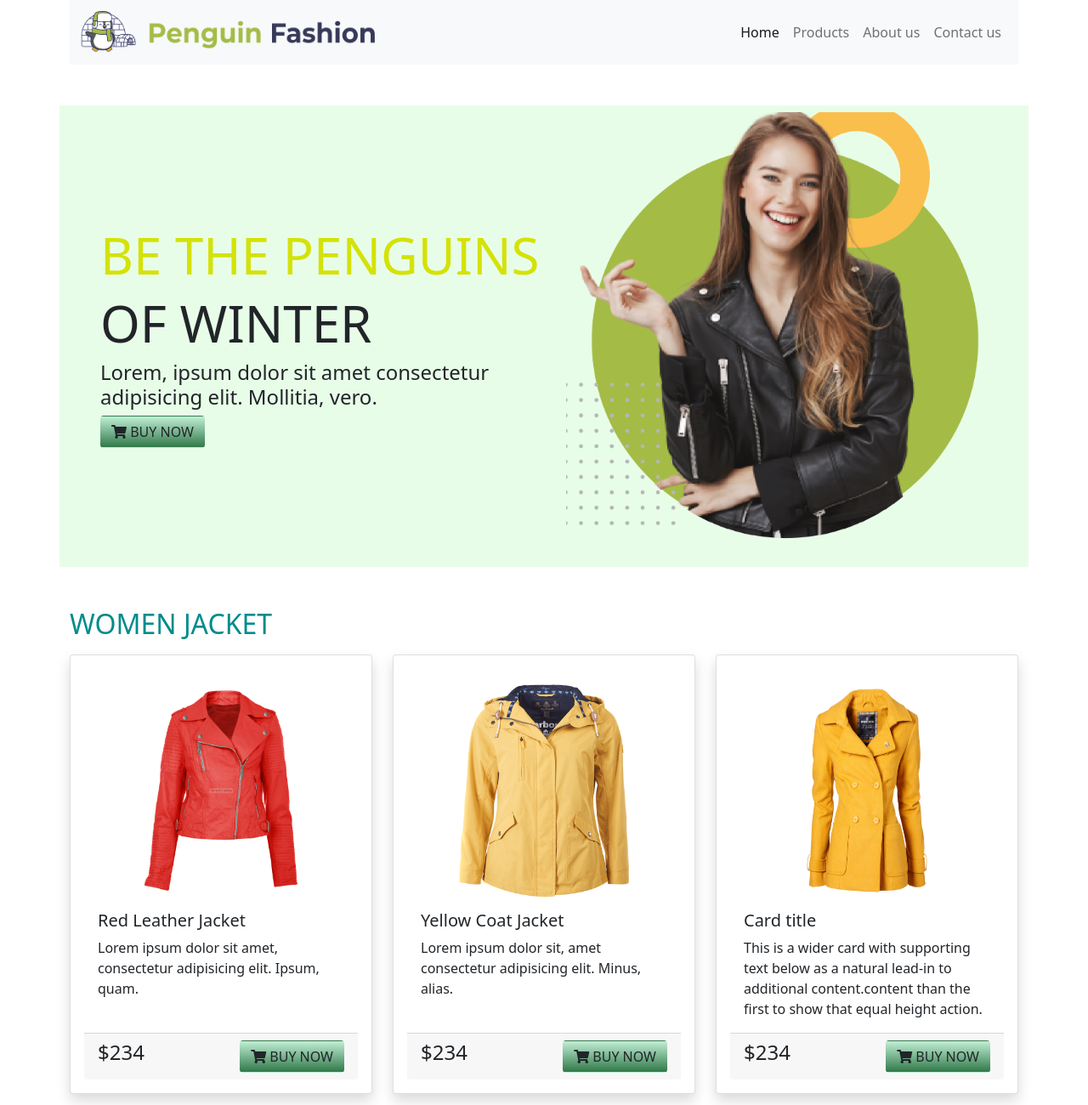
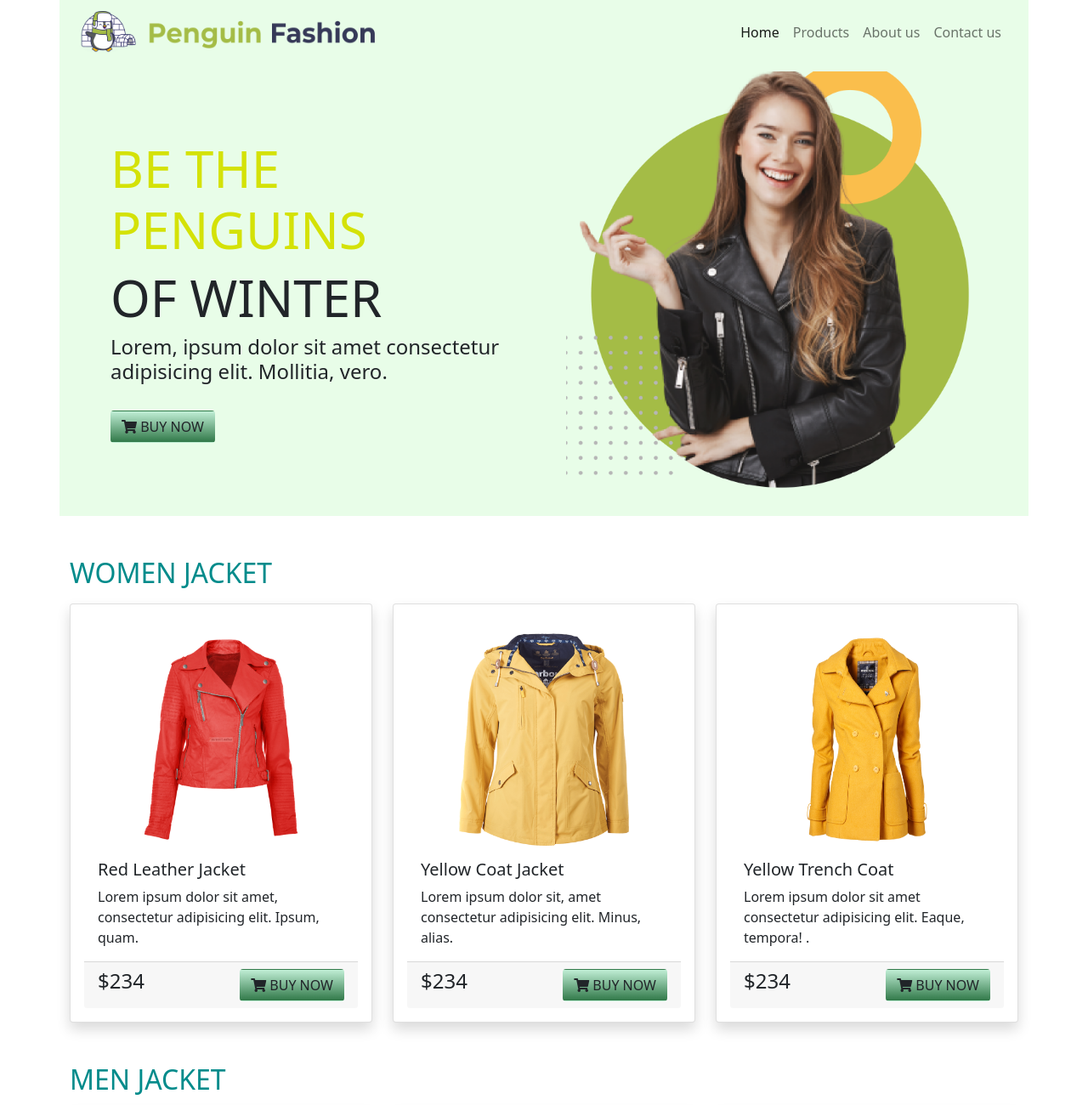
Before and after one commit to RIyan30019/penguin-fashion, a plain HTML site: page index.html in a window 1280 px wide. Shown: the top 1300 px of the page at 85% size. Drawn offline with Linux system fonts and the light colour scheme.

Commit message:
push changes

```diff
--- a/index.html
+++ b/index.html
@@ -10,9 +10,9 @@
 </head>
 
 <body>
-  <div class="container">
+  <div class="container  head-class">
 
-    <nav class="navbar navbar-expand-lg navbar-light bg-light">
+    <nav class="navbar navbar-expand-lg navbar-light ">
       <div class="container-fluid">
         <a class="navbar-brand" href="#"> <img src="images/logo.png" class="rounded float-left" alt=""> </a>
         <button class="navbar-toggler" type="button" data-bs-toggle="collapse" data-bs-target="#navbarNavAltMarkup"
@@ -22,7 +22,7 @@
         <div class="collapse navbar-collapse  d-flex flex-row-reverse" id="navbarNavAltMarkup">
           <div class="navbar-nav">
             <a class="nav-link active" aria-current="page" href="#">Home</a>
-            <a class="nav-link" href="#">Products</a>
+            <a class="nav-link" href="#products">Products</a>
             <a class="nav-link" href="#">About us</a>
             <a class="nav-link" href="#">Contact us</a>
           </div>
@@ -32,15 +32,15 @@
 
 
 
-  </div>
-  <div class="container mt-5 head-class">
+
+  <div class="container">
     <div class="ms-3 p-2 row align-items-center">
       <div class="col-md-6">
         <h1 style="color:rgb(212, 226, 7); font-size: 60px;">BE THE PENGUINS </h1>
         <h1 style="font-size: 60px;">OF WINTER</h1>
         <h4>Lorem, ipsum dolor sit amet consectetur adipisicing elit. Mollitia, vero.</h4>
 
-        <button class="btn btn-penguin"> <i class="fas fa-shopping-cart"></i> BUY NOW</button>
+        <button class="mt-4 btn btn-penguin"> <i class="fas fa-shopping-cart"></i> BUY NOW</button>
 
 
       </div>
@@ -54,12 +54,13 @@
 
 
   </div>
+  </div>
 
   <div class="container mt-5 ">
 
     <h2 style="color:darkcyan">WOMEN JACKET </h2>
 
-    <div class="row d-flex justify-content-between mt-3">
+    <div class="row d-flex justify-content-between mt-3" id="products">
       <div class="col-md-4 ">
         <div class="card shadow p-3 h-100  penguin-image">
           <img class="img-fluid" src="images/jacket1.png" alt="...">
@@ -91,9 +92,9 @@
         <div class="card shadow p-3 h-100 penguin-image">
           <img class="img-fluid" src="images/jacket3.png" alt="...">
           <div class="card-body">
-            <h5 class="card-title">Card title</h5>
-            <p class="card-text">This is a wider card with supporting text below as a natural lead-in to additional
-              content.content than the first to show that equal height action.</p>
+            <h5 class="card-title">Yellow Trench Coat</h5>
+            <p class="card-text">Lorem ipsum dolor sit amet consectetur adipisicing elit. Eaque, tempora!
+              .</p>
           </div>
           <div class="d-flex justify-content-between card-footer">
             <h4 class="warning">$234</h4>
@@ -262,7 +263,7 @@
             <div class="col-md-3 icon">
               <img src="images/image 12.png" class="img-fluid mx-auto d-block" alt="...">
             </div>
-            <div class="col-md-8 d-flex align-items-center">
+            <div class="col-md-8 d-flex align-items-center" >
               <div class="card-body">
                 <h5 class="card-title">Find the perfect fit</h5>
                 <p class="card-text">Lorem ipsum dolor sit amet consectetur adipisicing elit. Mollitia, ad.</p>
@@ -311,13 +312,15 @@
     </div>
   </div>
 
-  <footer>
-    <p style="text-align: center;"> ©2021. Panda Commerce. All rights reserved. Riyan, Bangladesh. </p>
-  </footer>
+
 
 
 
   <script src="js/bootstrap.bundle.min.js"></script>
 </body>
 
+<footer>
+  <p style="text-align: center;"> ©2021. Panda Commerce. All rights reserved. Riyan, Bangladesh. </p>
+</footer>
+
 </html>
```
